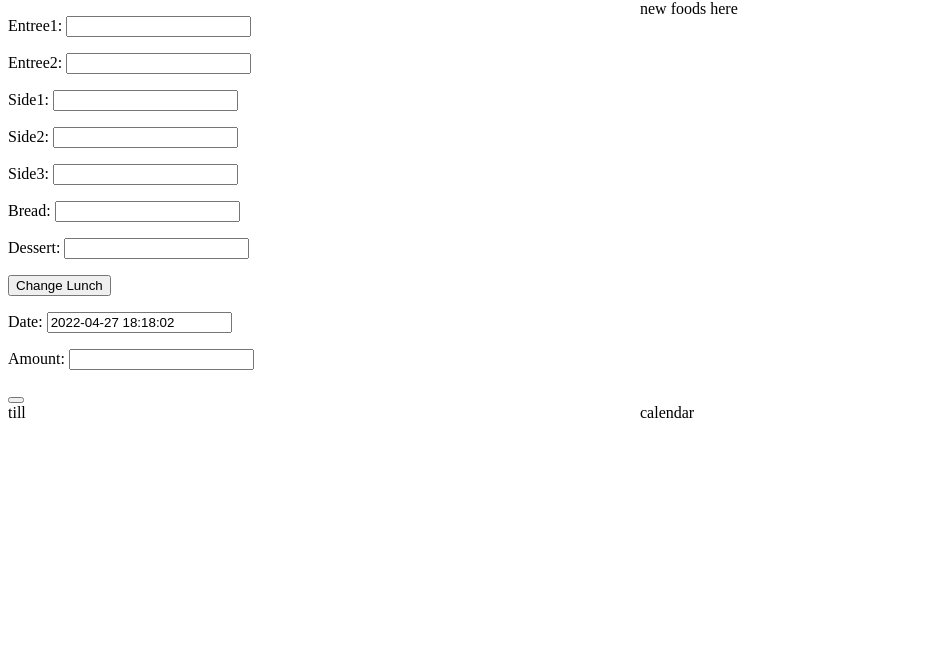
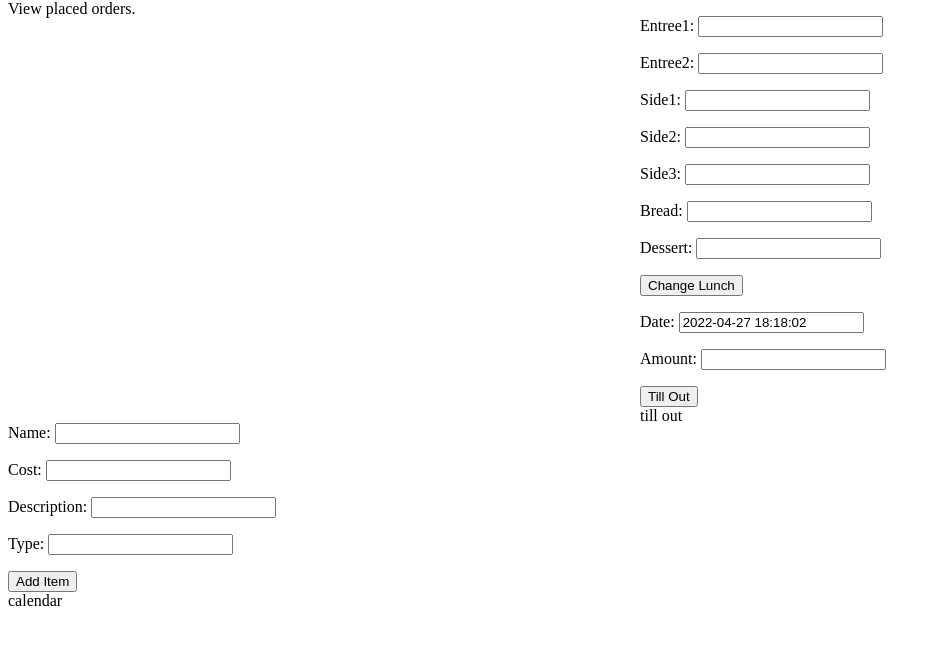
Before and after one commit to LoganColey/CornerStore, a Django app: page /adminpage/ in a window 1280 px wide. Shown: the part 76-721 px from the top of the page, without its empty margins (0-941 px from the left). Run offline with Django 3.2, Linux system fonts and the light colour scheme; some libraries are stand-ins or nearby versions.

Commit message:
add new food in admin, added menuItem model and form, progress in turning that model into json for use in js

```diff
--- a/CornerStore/urls.py
+++ b/CornerStore/urls.py
@@ -8,7 +8,7 @@ urlpatterns = [
     path('signup/', views.signup, name="signup"),
     path('logout/', views.logoutUser, name="logout"),
     path('home/', views.home, name='home'),
-    path('food/', views.populateBigFood, name="food"),
+    path('food/', views.populateMenu, name="food"),
     path('checkout/', views.checkout, name="checkout"),
     path('complete/', views.paymentComplete, name='complete'),
     path('adminpage/', views.admin, name='admin')
--- a/app/admin.py
+++ b/app/admin.py
@@ -8,3 +8,4 @@ admin.site.register(bigFood)
 admin.site.register(smallFood)
 admin.site.register(dailyLunch)
 admin.site.register(closingTill)
+admin.site.register(menuItem)
--- a/app/forms.py
+++ b/app/forms.py
@@ -40,3 +40,8 @@ class CreateClosingTill(ModelForm):
     class Meta:
         model = closingTill
         fields = '__all__'
+
+class AddToMenu(ModelForm):
+    class Meta:
+        model = menuItem
+        fields = ['name', 'cost','description','type']
--- a/app/models.py
+++ b/app/models.py
@@ -1,4 +1,7 @@
 from __future__ import unicode_literals
+from email.mime import image
+from re import M
+from tokenize import ContStr
 from django.db import models
 from django.contrib.auth.models import User
 from django.core.validators import MaxValueValidator, MinValueValidator
@@ -40,3 +43,10 @@ class dailyLunch(models.Model):
     side3 = models.CharField(max_length=100, null=True)
     bread = models.CharField(max_length=100, null=True)
     dessert = models.CharField(max_length=100, null=True)
+
+class menuItem(models.Model):
+    name = models.CharField(max_length=100, null=False)
+    cost = models.DecimalField(max_digits=6, decimal_places=2,null=False)
+    description = models.CharField(max_length=400, null=False)
+    image = models.ImageField(null=False)
+    type = models.CharField(max_length=20)
--- a/app/static/admin.css
+++ b/app/static/admin.css
@@ -10,3 +10,7 @@ nav {
   display: grid;
   grid-template-columns: 50% 50%;
 }
+
+.adminOption {
+  height: 60%;
+}
--- a/app/static/food-style.css
+++ b/app/static/food-style.css
@@ -17,6 +17,10 @@ body {
 
 .hide {
   display: none !important;
+}
+
+.foodimage {
+  height: 8vh;
 }
 
 /* Nav Bar */
--- a/app/templates/admin.html
+++ b/app/templates/admin.html
@@ -18,19 +18,25 @@
       <h1>Welcome Susan</h1>
     </nav>
     <div id="pageContentDiv">
-      <div id="dailyLunchForm">
+      <div class="adminOption" id="ordersView">View placed orders.</div>
+      <div class="adminOption" id="dailyLunchForm">
         <form action="" method="POST">
           {% csrf_token %} {{form.as_p}}
-          <button>Change Lunch</button>
+          <input type="submit" name="form_type" value="Change Lunch" />
         </form>
         <form action="" method="POST">
           {% csrf_token %} {{till.as_p}}
-          <button></button>
+          <input type="submit" name="form_type" value="Till Out" />
         </form>
       </div>
-      <div id="inputNewFoodForm">new foods here</div>
-      <div id="countTillForm">till</div>
-      <div id="calendarSlot">calendar</div>
+      <div class="adminOption" id="inputNewFoodForm">
+        <form action="" method="POST">
+          {% csrf_token %} {{newFood.as_p}}
+          <input type="submit" name="form_type" value="Add Item" />
+        </form>
+      </div>
+      <div class="adminOption" id="countTillForm">till out</div>
+      <div class="adminOption" id="calendarSlot">calendar</div>
     </div>
   </body>
 </html>
--- a/app/templates/food.html
+++ b/app/templates/food.html
@@ -53,6 +53,8 @@
       </div>
     </div>
     <script>
+      var players = "{{menu}}";
+      console.log(players);
       paypal
         .Buttons({
           // Set up the transaction
--- a/app/views.py
+++ b/app/views.py
@@ -121,19 +121,28 @@ def paymentComplete(request):
     print('BODY:', body)
     return JsonResponse('Payment completed!', safe=False)
 
-def populateBigFood(request):
-    return render(request, "food.html")
-
 def admin(request):
     form = CreateDailyLunch()
     till = CreateClosingTill()
+    newFood = AddToMenu()
     if request.method == 'POST':
-        form = CreateDailyLunch(request.POST)
-        if form.is_valid():
-            form.save()
-    if request.method == 'POST':
-        till = CreateClosingTill(request.POST)
-        if till.is_valid():
-            till.save()
-    context = {'form': form, 'till': till}
+        if request.POST.get("form_type") == 'Change Lunch':
+            form = CreateDailyLunch(request.POST)
+            if form.is_valid():
+                form.save()
+        elif request.POST.get("form_type") == 'Till Out':
+            till = CreateClosingTill(request.POST)
+            if till.is_valid():
+                till.save()
+        elif request.POST.get("form_type") == 'Add Item':
+            newFood = AddToMenu(request.POST)
+            if newFood.is_valid():
+                newFood.save()
+    context = {'form': form, 'till': till, 'newFood': newFood}
     return render(request,'admin.html',context)
+
+
+def populateMenu(request):
+    menu = menuItem.objects.all()
+    menu = serializers.serialize("json", menu)
+    return render(request, "food.html", {'menu': menu})
```
Also changed, not shown: app/migrations/0010_menuitem.py (added), app/migrations/0011_alter_menuitem_image.py (added), app/static/food.json (line endings or trailing spaces), db.sqlite3.
